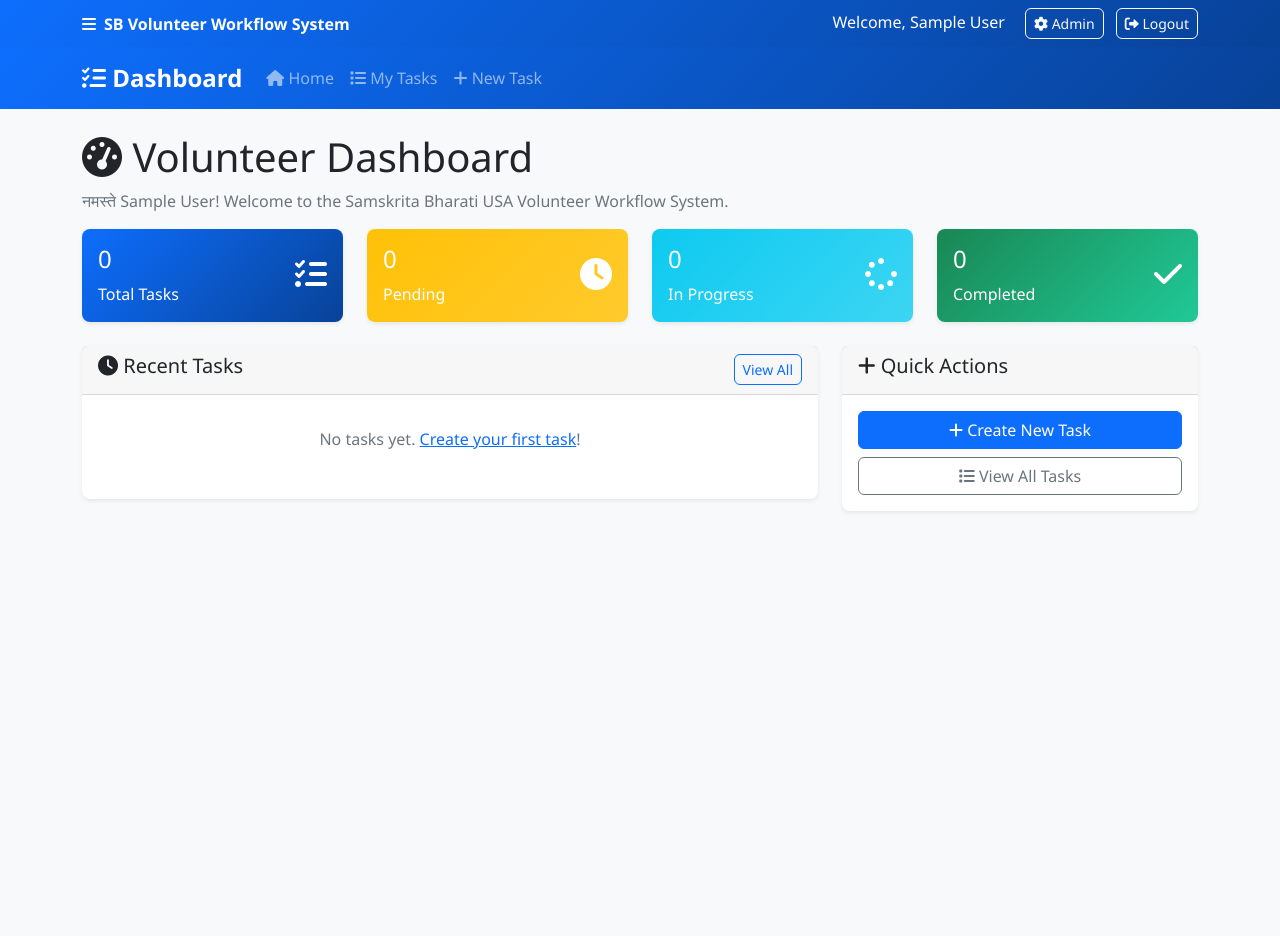
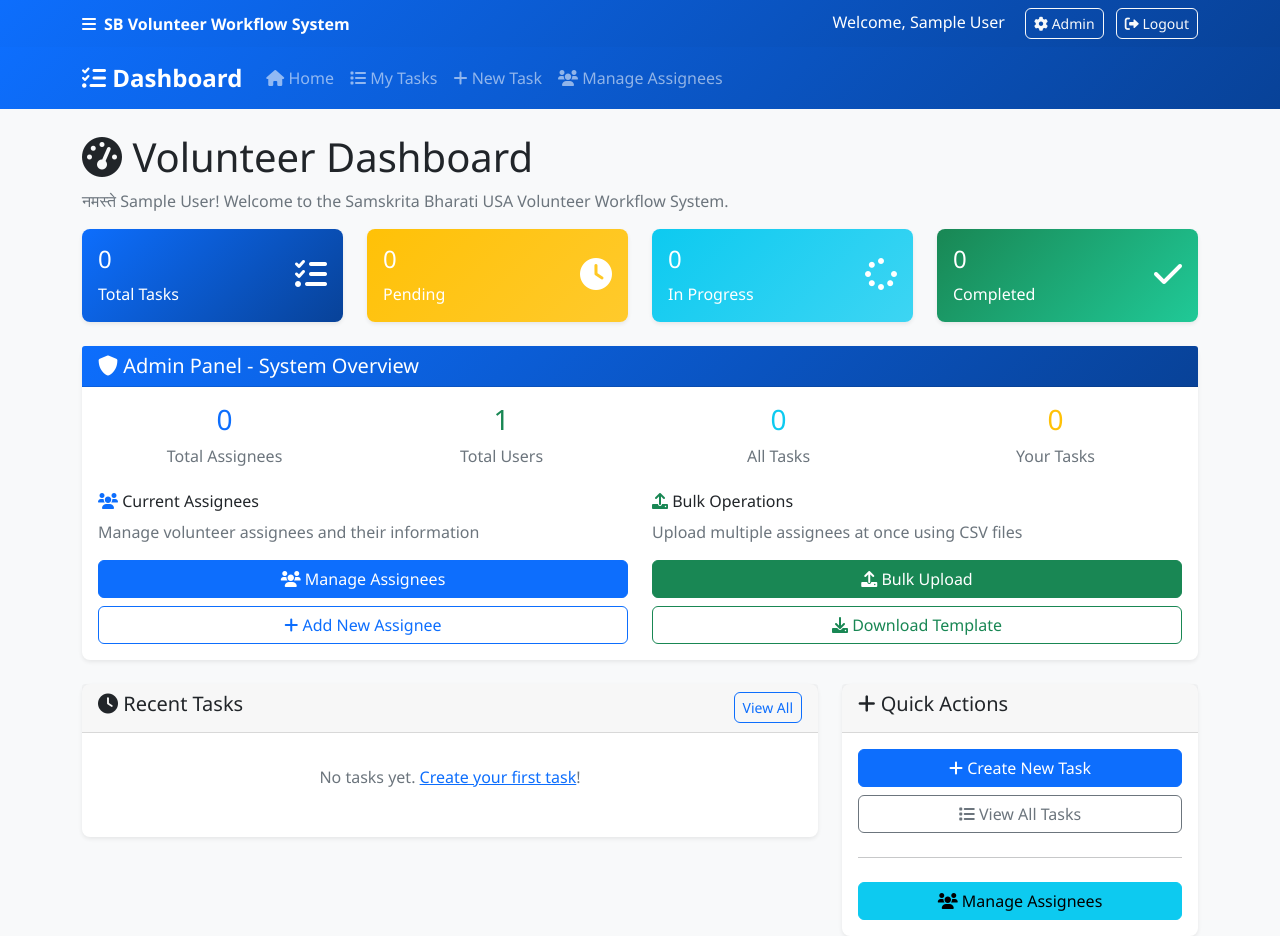
Before and after one commit to gvramse/SB_VWS, a Django app: page /dashboard/ in a window 1280 px wide. Before the commit the page ends 512 px from the top, so only its background shows below. Run offline with Django 5.2, Linux system fonts and the light colour scheme; the visitor is signed in with stand-in values (Sample User, id 1); data comes from the database, SQL or seed files in the repository; data that the repository does not hold is empty.

Commit message:
Add assignee management section to dashboard for admin users with statistics and quick access

```diff
--- a/tasks/views.py
+++ b/tasks/views.py
@@ -183,6 +183,14 @@
         'recent_tasks': recent_tasks,
     }
 
+    # Add admin-specific data
+    if request.user.is_staff or request.user.is_superuser:
+        context['admin_stats'] = {
+            'total_assignees': Assignee.objects.count(),
+            'total_users': User.objects.count(),
+            'total_all_tasks': Task.objects.count(),
+        }
+
     return render(request, 'tasks/dashboard.html', context)
 
 
--- a/templates/base.html
+++ b/templates/base.html
@@ -82,6 +82,13 @@
                             <i class="fas fa-plus"></i> New Task
                         </a>
                     </li>
+                    {% if user.is_staff or user.is_superuser %}
+                    <li class="nav-item">
+                        <a class="nav-link" href="{% url 'assignee_list' %}">
+                            <i class="fas fa-users"></i> Manage Assignees
+                        </a>
+                    </li>
+                    {% endif %}
                 </ul>
             </div>
         </div>
--- a/templates/tasks/dashboard.html
+++ b/templates/tasks/dashboard.html
@@ -87,6 +87,76 @@
     </div>
 </div>
 
+<!-- Admin Section for Assignee Management -->
+{% if user.is_staff or user.is_superuser %}
+<div class="row mb-4">
+    <div class="col-12">
+        <div class="card border-primary">
+            <div class="card-header bg-primary text-white">
+                <h5 class="mb-0"><i class="fas fa-shield-alt"></i> Admin Panel - System Overview</h5>
+            </div>
+            <div class="card-body">
+                <!-- Admin Statistics -->
+                <div class="row mb-4">
+                    <div class="col-md-3">
+                        <div class="text-center">
+                            <h3 class="text-primary">{{ admin_stats.total_assignees|default:0 }}</h3>
+                            <p class="text-muted mb-0">Total Assignees</p>
+                        </div>
+                    </div>
+                    <div class="col-md-3">
+                        <div class="text-center">
+                            <h3 class="text-success">{{ admin_stats.total_users|default:0 }}</h3>
+                            <p class="text-muted mb-0">Total Users</p>
+                        </div>
+                    </div>
+                    <div class="col-md-3">
+                        <div class="text-center">
+                            <h3 class="text-info">{{ admin_stats.total_all_tasks|default:0 }}</h3>
+                            <p class="text-muted mb-0">All Tasks</p>
+                        </div>
+                    </div>
+                    <div class="col-md-3">
+                        <div class="text-center">
+                            <h3 class="text-warning">{{ stats.total_tasks }}</h3>
+                            <p class="text-muted mb-0">Your Tasks</p>
+                        </div>
+                    </div>
+                </div>
+
+                <!-- Admin Actions -->
+                <div class="row">
+                    <div class="col-md-6">
+                        <h6><i class="fas fa-users text-primary"></i> Current Assignees</h6>
+                        <p class="text-muted">Manage volunteer assignees and their information</p>
+                        <div class="d-grid gap-2">
+                            <a href="{% url 'assignee_list' %}" class="btn btn-primary">
+                                <i class="fas fa-users"></i> Manage Assignees
+                            </a>
+                            <a href="{% url 'assignee_create' %}" class="btn btn-outline-primary">
+                                <i class="fas fa-plus"></i> Add New Assignee
+                            </a>
+                        </div>
+                    </div>
+                    <div class="col-md-6">
+                        <h6><i class="fas fa-upload text-success"></i> Bulk Operations</h6>
+                        <p class="text-muted">Upload multiple assignees at once using CSV files</p>
+                        <div class="d-grid gap-2">
+                            <a href="{% url 'assignee_list' %}" class="btn btn-success">
+                                <i class="fas fa-upload"></i> Bulk Upload
+                            </a>
+                            <a href="#" class="btn btn-outline-success" onclick="downloadCSVTemplate()">
+                                <i class="fas fa-download"></i> Download Template
+                            </a>
+                        </div>
+                    </div>
+                </div>
+            </div>
+        </div>
+    </div>
+</div>
+{% endif %}
+
 <div class="row">
     <div class="col-md-8">
         <div class="card">
@@ -132,9 +202,35 @@
                     <a href="{% url 'task_list' %}" class="btn btn-outline-secondary">
                         <i class="fas fa-list"></i> View All Tasks
                     </a>
+                    {% if user.is_staff or user.is_superuser %}
+                    <hr>
+                    <a href="{% url 'assignee_list' %}" class="btn btn-info">
+                        <i class="fas fa-users"></i> Manage Assignees
+                    </a>
+                    {% endif %}
                 </div>
             </div>
         </div>
     </div>
 </div>
 {% endblock %}
+
+{% block extra_js %}
+<script>
+function downloadCSVTemplate() {
+    // Create CSV content
+    const csvContent = 'Name,Email,Location\nJohn Doe,john.doe@example.com,New York, NY\nJane Smith,jane.smith@example.com,Los Angeles, CA\nBob Johnson,bob.johnson@example.com,Chicago, IL';
+
+    // Create blob and download
+    const blob = new Blob([csvContent], { type: 'text/csv' });
+    const url = window.URL.createObjectURL(blob);
+    const a = document.createElement('a');
+    a.href = url;
+    a.download = 'assignees_template.csv';
+    document.body.appendChild(a);
+    a.click();
+    document.body.removeChild(a);
+    window.URL.revokeObjectURL(url);
+}
+</script>
+{% endblock %}
```
